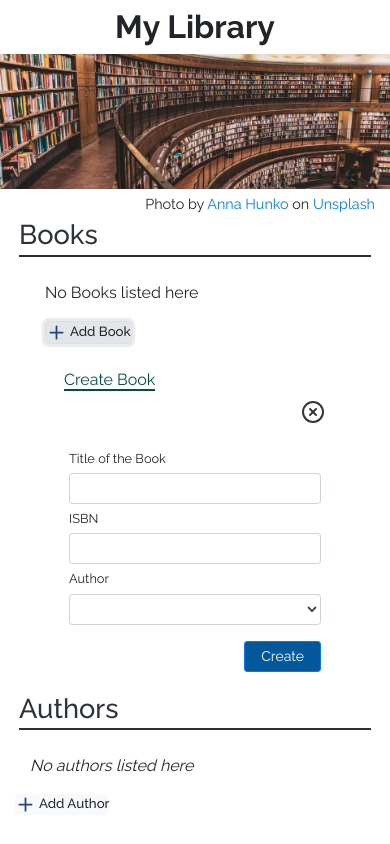
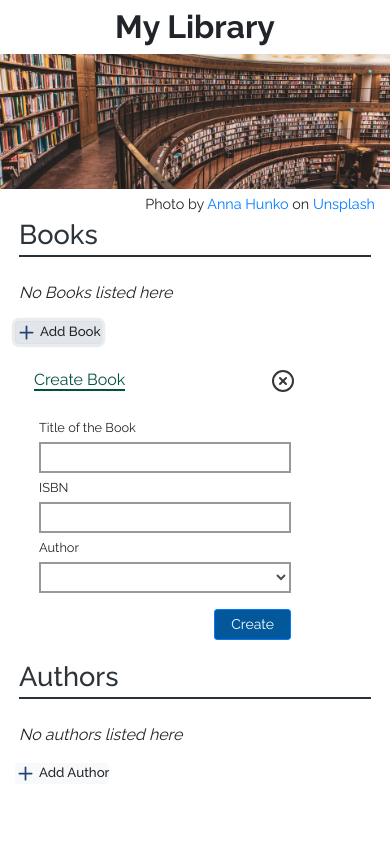
Before and after one commit to proCodersReact/library-app, a React (Create React App) app: page / in a window 390 px wide. Both pictures are taken after a click on the button "Add Book". Built offline with nearby package versions, Linux system fonts and the light colour scheme.

Commit message:
Fixed UI/UX alignment of Book and Author Component and responsiveness od small device

```diff
--- a/src/assets/styles/page/_authors.scss
+++ b/src/assets/styles/page/_authors.scss
@@ -79,3 +79,15 @@
     content: "⚠ ";
   }
 }
+.create-title{
+  border-bottom:2px solid black;
+  font-weight: 500;
+  font-size: 1.3em;
+}
+.form-label{
+  font-size: 0.8em;
+}
+.form-control{
+  border: 2px solid #989898;
+  border-radius: 0;
+}
--- a/src/assets/styles/page/_booklist.scss
+++ b/src/assets/styles/page/_booklist.scss
@@ -20,26 +20,34 @@
   }
 
 }
-.book{
-  .btn-options{
+.book {
+  font-weight: 500;
+
+  .book-icon {
     display: none;
-    .clickBtn{
+
+    .icon-edit {
+      font-size: 130%;
+    }
+
+    .icon-edit:hover {
+      cursor: pointer;
+    }
+
+    .icon-trash-2 {
+      font-size: 130%;
+    }
+
+    .icon-trash-2:hover {
       cursor: pointer;
     }
   }
-  &:hover{
-    background-color: #f5f5f5;
-    .btn-options{
-      display: flex;
-    }
-  }
+}
+.book:hover {
+  background-color: #f5f5f5;
 
-  .removeClick{
-    position: absolute;
-    right: 1em;
-    top: 0;
-    bottom: 0;
-    line-height: 40px;
+  .book-icon {
+    display: block;
   }
 }
 .label{
--- a/src/components/AuthorArea/Author.tsx
+++ b/src/components/AuthorArea/Author.tsx
@@ -16,11 +16,11 @@ const Author:React.FC<AuthorProps> = (props) =>{
 
 
     return(
-        <Row className={"author pt-1 pl-1"}>
+        <Row className={"author pt-1 mx-1"}>
             <Col xs={9} className={"pl-0"}>
                 <label>{index+1}. {author.name}</label>
             </Col>
-            <Col xs={3} className={"text-right author-icon"}>
+            <Col xs={3} className={"text-right author-icon p-1"}>
                 <i className={"feather icon-edit text-warning mr-2"} onClick={()=>onUpdateRequest(index)}/>
                 <i className={"feather icon-trash-2 text-danger"} onClick={()=>onDeleted(index)}/>
             </Col>
--- a/src/components/AuthorArea/AuthorForm.tsx
+++ b/src/components/AuthorArea/AuthorForm.tsx
@@ -49,7 +49,7 @@ const AuthorForm: React.FC<CreateFormProps> = (props) => {
     };
 
     return (
-        <Col className="p-0" sm={10}>
+        <Col className="p-0" xs={10}>
             <Row className=" pb-1 mb-3 mx-1">
                 <Col xs={10}>
           <span className="add-book-title pt-2">
@@ -82,7 +82,7 @@ const AuthorForm: React.FC<CreateFormProps> = (props) => {
                                 <p>Alphabetical characters only</p>
                             )}
                         </Col>
-                        <Col sm={12}>
+                        <Col xs={12}>
                             <Controller
                                 control={control}
                                 name={"authorName"}
@@ -102,7 +102,7 @@ const AuthorForm: React.FC<CreateFormProps> = (props) => {
                         type={"submit"}
                         variant={"primary"}
                         size={"sm"}
-                        className={"px-3 pt-1"}
+                        className={"px-3 pt-1 create-btn"}
                     >
                         {!props.onAuthorToUpdate && "Create"}
                         {props.onAuthorToUpdate && "Update"}
--- a/src/components/AuthorArea/AuthorList.tsx
+++ b/src/components/AuthorArea/AuthorList.tsx
@@ -15,16 +15,16 @@ const AuthorList:React.FC<AuthorsListProps> = (props) =>{
 
     const renderAuthors = () =>{
         if(authors.length === 0){
-            return <p><i>No authors listed here</i></p>
+            return <p className={'m-1'}><i>No authors listed here</i></p>
         }
       return authors.map((author:IAuthor, Index:number)=>{
-          return <Author author={author} key={Index} onDeleted={onDeleted} index={Index} onUpdateRequest={onUpdateRequested}/>
+          return <Author  author={author} key={Index} onDeleted={onDeleted} index={Index} onUpdateRequest={onUpdateRequested}/>
       })
     };
 
     return(
         <div>
-            <Col className={"mt-2"}>
+            <Col className={" m-0 mt-2 p-0"}>
                 {renderAuthors()}
             </Col>
         </div>
--- a/src/components/BookList/Book.tsx
+++ b/src/components/BookList/Book.tsx
@@ -1,16 +1,16 @@
-import { Col, Row, Container, Form, Button } from "react-bootstrap";
-import React, { useState, useRef } from 'react';
-import { Edit, Trash2, XCircle, Plus } from "react-feather";
+import {Col, Row, Container, Form, Button} from "react-bootstrap";
+import React, {useState, useRef} from 'react';
+import {Edit, Trash2, XCircle, Plus} from "react-feather";
 import {IAuthor} from "../../assets/types/LibraryTypes";
 
 type BookProps = {
-    authors:IAuthor[]
+    authors: IAuthor[]
 }
-const Book:React.FC<BookProps> = (Prop:any) =>{
+const Book: React.FC<BookProps> = (Prop: any) => {
     const {authors} = Prop;
     var options = [];
     for (var i = 0; i < authors.length; i++) {
-        options.push(<option key={i} >{authors[i].name}</option>);
+        options.push(<option key={i}>{authors[i].name}</option>);
     }
     const [books, setBooks] = useState<string[]>([]);
     const [text, setText] = useState('');
@@ -21,37 +21,33 @@ const Book:React.FC<BookProps> = (Prop:any) =>{
     const scrollDiv: React.MutableRefObject<any> = useRef()
 
     const bookList = books.map((book: string, index: number) =>
-                    <Row className='pl-1 pr-3 mt-1 book' key={index}>
-                        <Col xs={8}  ><label >{index + 1}.{book}</label></Col>
-                        <Col xs={4}>
-                            <Row className='justify-content-end btn-options'>
-                                <Col xs={1} className='text-center text-warning clickBtn'>
-                                    <Edit size='20' onClick={() =>(updateBook(book))} />
+        <Row className='p-0 mx-1 book' key={index}>
+            <Col xs={9} className={'p-0'}>
+                <label>{index + 1}.{book}</label>
             </Col>
-                                <Col xs={1} className='text-center text-danger clickBtn'><Trash2 size='20'
-                                onClick={() => deleteBooks(book)}/></Col>
-                            </Row>
+            <Col xs={3} className={"text-right book-icon p-0"}>
+                <Edit className={"text-warning mr-2"} size='20' onClick={() => (updateBook(book))}/>
+                <Trash2 className={"text-danger"} size='20' onClick={() => deleteBooks(book)}/>
             </Col>
         </Row>)
-    function listAllBooks(){
-        if(books.length !== 0){
+
+    function listAllBooks() {
+        if (books.length !== 0) {
             return bookList
-        }
-        else{
-            return <p>No Books listed here</p>
+        } else {
+            return <p className={'m-1'}><i>No Books listed here</i></p>
         }
     }
 
 
-    function createBooks(event:React.FormEvent) {
-        if(!bookUpdate){
-            let newState:string[] = [...books, text];
+    function createBooks(event: React.FormEvent) {
+        if (!bookUpdate) {
+            let newState: string[] = [...books, text];
             setBooks(newState)
             let t = ' '
             setText(t)
-        }
-        else{
-            books.splice(index , 1, text)
+        } else {
+            books.splice(index, 1, text)
         }
         let t = ''
         setText(t)
@@ -59,25 +55,24 @@ const Book:React.FC<BookProps> = (Prop:any) =>{
         event.preventDefault();
     }
 
-    function deleteBooks(name:string) {
+    function deleteBooks(name: string) {
         let newState = books.filter((el: string) => el !== name);
         setBooks(newState)
 
     }
 
-    function showForm(s :boolean) {
-        if(bookUpdate){
+    function showForm(s: boolean) {
+        if (bookUpdate) {
             setbookState('Update')
-        }
-        else{
+        } else {
             setbookState('Create')
         }
         let newState = s
         setdispForm(newState)
-        scrollDiv.current.scrollIntoView({ behavior: 'smooth' })
+        scrollDiv.current.scrollIntoView({behavior: 'smooth'})
     }
 
-    function updateBook(book:string) {
+    function updateBook(book: string) {
         let newState = book
         let index = books.indexOf(book)
         setIndex(index)
@@ -87,41 +82,44 @@ const Book:React.FC<BookProps> = (Prop:any) =>{
     }
 
     return (
-        <Container>
-            { listAllBooks()
+        <Container className='p-0'>
+            <Col className={"m-0 mt-2 p-0"}>
+                {listAllBooks()}
+            </Col>
 
-            }
             <Row className='mx-0 mt-3 mb-4 add-btn'>
-                <Button variant='light' className="text-right p-0 flex-row" onClick={() => showForm(true)}><Plus size={21} color='#234479'/>   Add Book</Button>
+                <Button variant='light' className="text-right p-0 flex-row" onClick={() => showForm(true)}><Plus
+                    size={21} color='#234479'/> Add Book</Button>
             </Row>
-            <Col style={{ display: dispForm? 'inherit' : 'none'}} className='p-0' sm={10}>
+            <Col style={{display: dispForm ? 'inherit' : 'none'}} className='p-0' xs={10}>
                 <Row className=' pb-1 mb-3 mx-1'>
-                    <Col sm={10}>
+                    <Col xs={10}>
                         <span className='add-book-title pt-2'>
                             {bookState} Book
                             </span>
                     </Col>
-                    <Col className='closeBtn text-right p-0' sm={2}>
-                        <XCircle color='#363636' className='mt-2 mr-3' onClick={() => showForm(false)}  />
+                    <Col className='closeBtn text-right p-0' xs={2}>
+                        <XCircle color='#363636' className='mt-0 mr-3' onClick={() => showForm(false)}/>
                     </Col>
                 </Row>
 
                 <Form className='mx-4' ref={scrollDiv} onSubmit={(e) => createBooks(e)}>
                     <Form.Group>
                         <Form.Row>
-                        <Form.Label column="sm" lg={12} className='label'>
+                            <Form.Label column="sm" xs={6} className='label'>
                                 Title of the Book
                             </Form.Label>
                             <Col sm={12}>
-                            <Form.Control size="sm" type="text" value={text} onChange={e => setText(e.target.value)}/>
+                                <Form.Control size="sm" type="text" value={text}
+                                              onChange={e => setText(e.target.value)}/>
                             </Col>
-                        <Form.Label column="sm" lg={12} className='label'>
+                            <Form.Label column="sm" xs={6} className='label'>
                                 ISBN
                             </Form.Label>
                             <Col sm={12}>
                                 <Form.Control size="sm" type="text"/>
                             </Col>
-                        <Form.Label column="sm" lg={12} className='label'>
+                            <Form.Label column="sm" xs={6} className='label'>
                                 Author
                             </Form.Label>
                             <Col sm={12}>
@@ -132,7 +130,7 @@ const Book:React.FC<BookProps> = (Prop:any) =>{
                         </Form.Row>
                     </Form.Group>
                     <Col className='text-right mb-3 p-0' sm={12}>
-                    <Button  type={"submit"} variant="primary" size="sm" className='create-btn px-3' >
+                        <Button type={"submit"} variant="primary" size="sm" className='create-btn px-3'>
                             {bookState}
                         </Button>
                     </Col>
--- a/src/components/BookList/BookListArea.tsx
+++ b/src/components/BookList/BookListArea.tsx
@@ -13,7 +13,7 @@ const BookListArea:React.FC<BookListAreaProps> = (Prop:any) =>{
             <Row as='h3' className='book-list-title pb-1 mt-1 mb-4 mx-1'>
                 Books
             </Row>
-            <Col className='mt-2'>
+            <Col className='mt-2 p-0'>
                 <Book authors={authors}/>
             </Col>
         </Container>
```
Also changed, not shown: 2 other files (tests, documents, lock files or other folders). Lines whose indentation alone changed are shown as unchanged.
